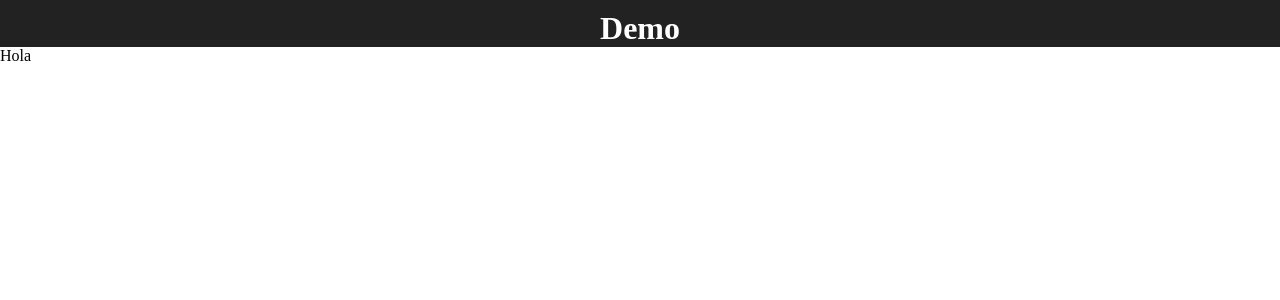
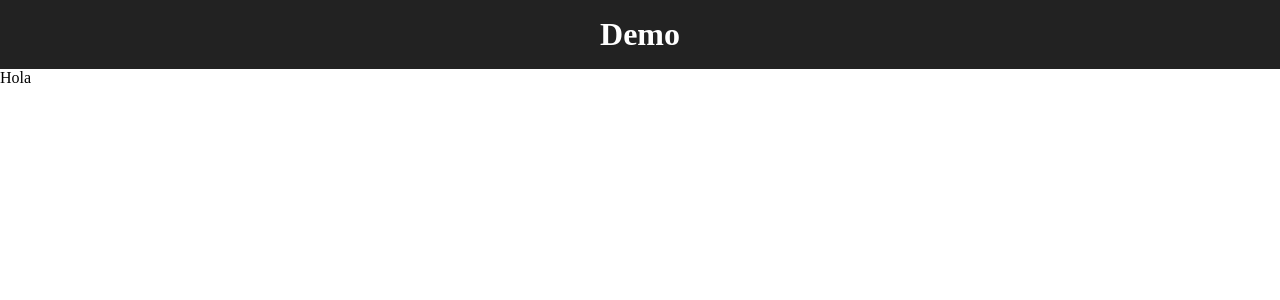
Before and after one commit to CarbajalS/FramaTemplate, a Jekyll site: the page built from index.html, in a window 1280 px wide. Shown: the top 300 px of the page. Built offline with Jekyll 4.4.1, drawn with Linux system fonts in a browser that asks for light colours.

Commit message:
Add files via upload

```diff
--- a/assets/css/sitio/styles.css
+++ b/assets/css/sitio/styles.css
@@ -9,8 +9,7 @@ width:100%;
 
 .header p {
 font-size:2em;
-padding-top:10px;
-padding-buttom:10px;
+padding:.5em 0px;
 text-align:center;
 font-weight:bold;
 }
```
